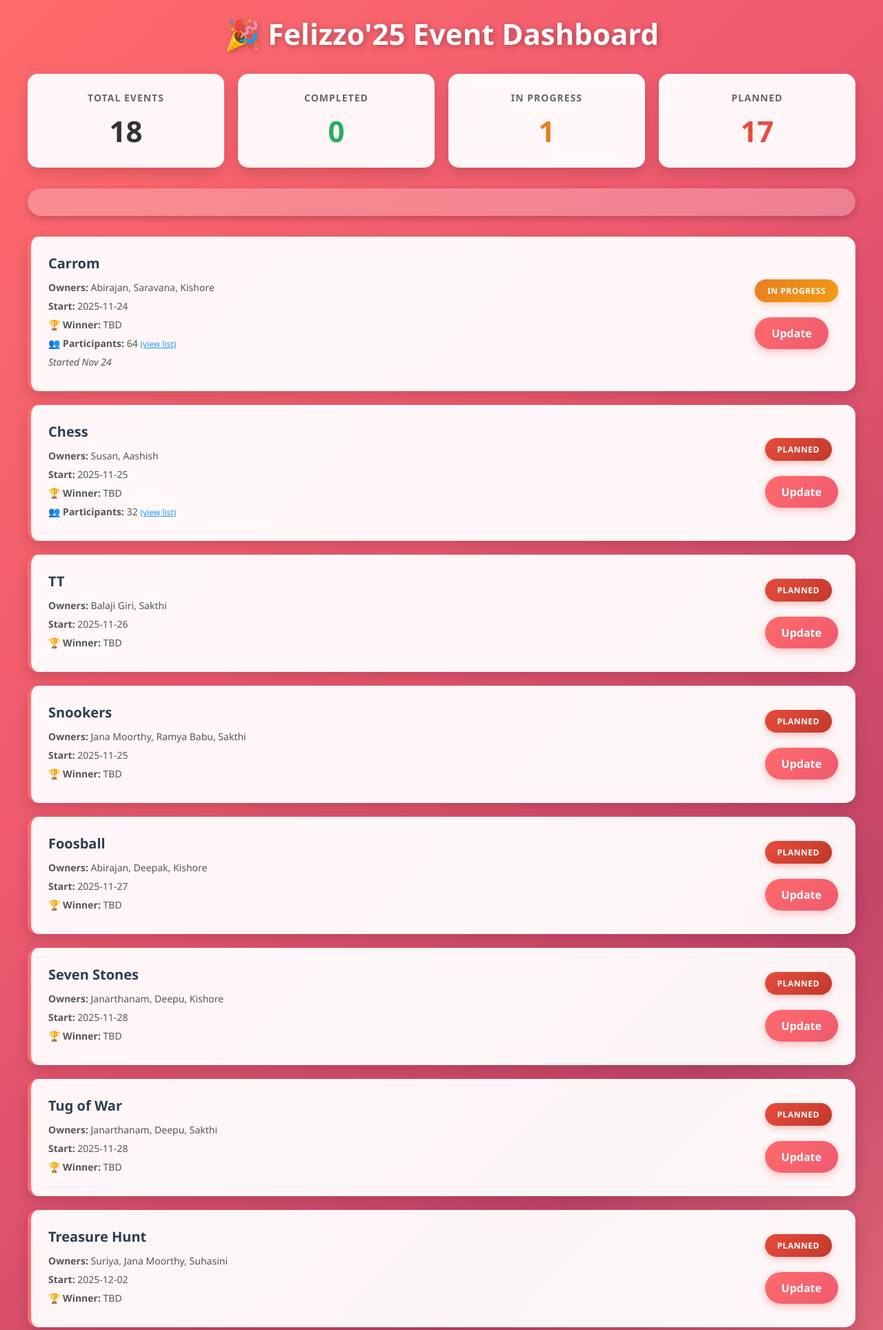
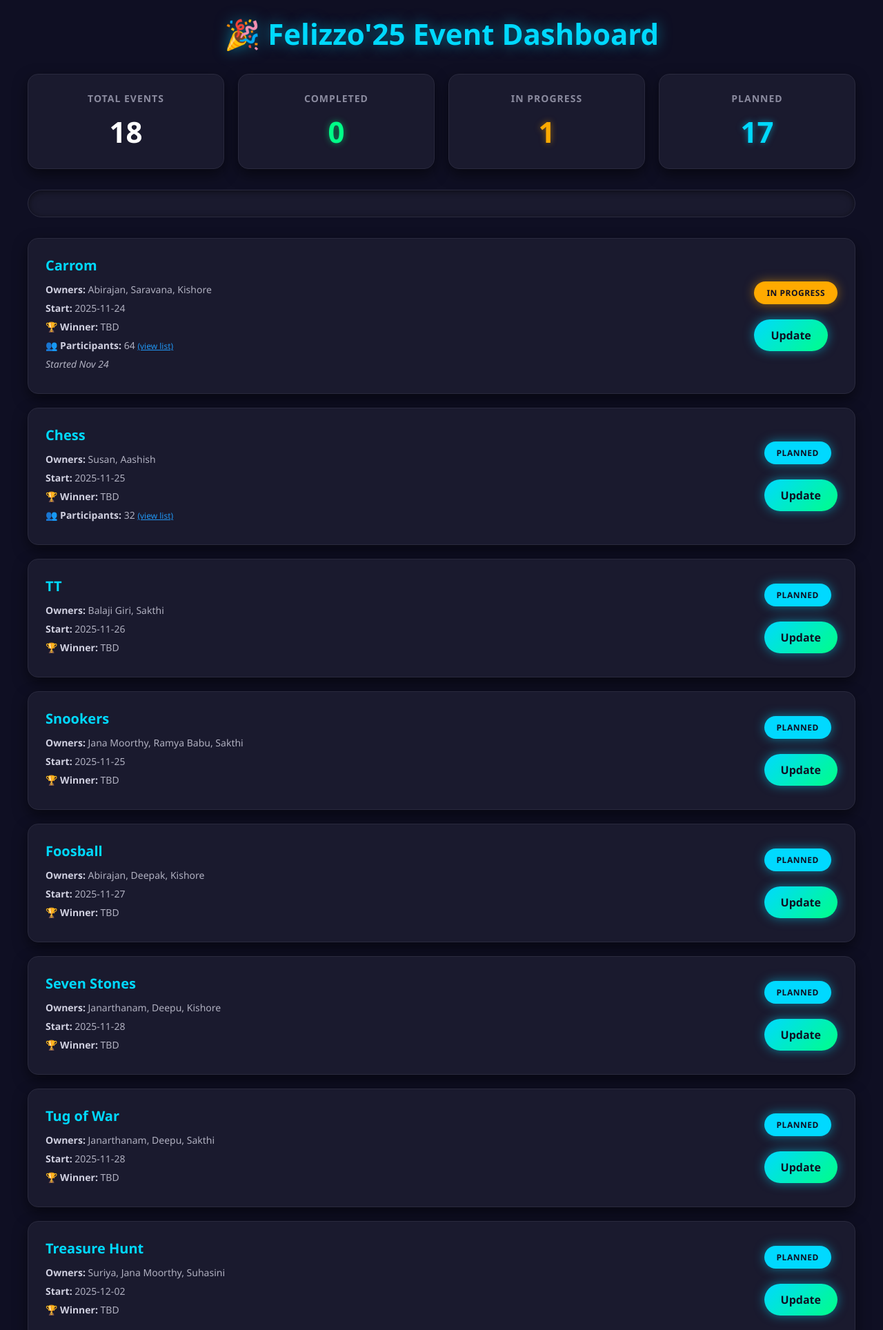
Before and after one commit to miniphotos93-boop/felizzo25-dashboard, a Flask app: page / in a window 1280 px wide. Shown: the top 1928 px of the page at 69% size. Run offline with Flask 3, Linux system fonts and the light colour scheme.

Commit message:
Apply dark mode theme with neon accents

```diff
--- a/templates/dashboard.html
+++ b/templates/dashboard.html
@@ -6,76 +6,77 @@
         * { margin: 0; padding: 0; box-sizing: border-box; }
         body {
             font-family: 'Segoe UI', Tahoma, Geneva, Verdana, sans-serif;
-            background: linear-gradient(135deg, #ff6b6b 0%, #ee5a6f 25%, #c44569 50%, #f38181 75%, #feca57 100%);
+            background: #0f0f23;
             min-height: 100vh;
             padding: 20px;
         }
         .container { max-width: 1200px; margin: 0 auto; }
         h1 {
-            color: white;
+            color: #00d9ff;
             margin-bottom: 30px;
             text-align: center;
             font-size: 42px;
-            text-shadow: 2px 2px 8px rgba(0,0,0,0.3);
+            text-shadow: 0 0 20px rgba(0, 217, 255, 0.5);
             animation: fadeIn 0.5s;
         }
         @keyframes fadeIn { from { opacity: 0; transform: translateY(-20px); } to { opacity: 1; transform: translateY(0); } }
         .stats { display: grid; grid-template-columns: repeat(4, 1fr); gap: 20px; margin-bottom: 30px; }
         .stat-card {
-            background: rgba(255, 255, 255, 0.95);
+            background: #1a1a2e;
             padding: 25px;
             border-radius: 15px;
-            box-shadow: 0 8px 20px rgba(0,0,0,0.15);
+            box-shadow: 0 8px 20px rgba(0,0,0,0.5);
             text-align: center;
             transition: transform 0.3s, box-shadow 0.3s;
-            backdrop-filter: blur(10px);
+            border: 1px solid #2a2a3e;
         }
-        .stat-card:hover { transform: translateY(-5px); box-shadow: 0 12px 30px rgba(0,0,0,0.25); }
-        .stat-card h3 { color: #666; font-size: 14px; margin-bottom: 10px; text-transform: uppercase; letter-spacing: 1px; }
-        .stat-card .number { font-size: 42px; font-weight: bold; color: #333; }
-        .completed { color: #27ae60 !important; }
-        .in-progress { color: #e67e22 !important; }
-        .planned { color: #e74c3c !important; }
+        .stat-card:hover { transform: translateY(-5px); box-shadow: 0 12px 30px rgba(0, 217, 255, 0.3); }
+        .stat-card h3 { color: #8b8b9f; font-size: 14px; margin-bottom: 10px; text-transform: uppercase; letter-spacing: 1px; }
+        .stat-card .number { font-size: 42px; font-weight: bold; color: #fff; }
+        .completed { color: #00ff88 !important; text-shadow: 0 0 10px rgba(0, 255, 136, 0.5); }
+        .in-progress { color: #ffaa00 !important; text-shadow: 0 0 10px rgba(255, 170, 0, 0.5); }
+        .planned { color: #00d9ff !important; text-shadow: 0 0 10px rgba(0, 217, 255, 0.5); }
         .progress-bar {
-            background: rgba(255,255,255,0.25);
+            background: #1a1a2e;
             height: 40px;
             border-radius: 20px;
             overflow: hidden;
             margin-bottom: 30px;
-            box-shadow: 0 4px 12px rgba(0,0,0,0.2);
-            backdrop-filter: blur(10px);
+            box-shadow: inset 0 2px 10px rgba(0,0,0,0.5);
+            border: 1px solid #2a2a3e;
         }
         .progress-fill {
-            background: linear-gradient(90deg, #f39c12, #e67e22, #d35400);
+            background: linear-gradient(90deg, #00ff88, #00d9ff);
             height: 100%;
             display: flex;
             align-items: center;
             justify-content: center;
-            color: white;
+            color: #0f0f23;
             font-weight: bold;
             font-size: 16px;
             transition: width 0.5s ease;
-            box-shadow: inset 0 2px 4px rgba(0,0,0,0.2);
+            box-shadow: 0 0 20px rgba(0, 255, 136, 0.5);
             white-space: nowrap;
             overflow: hidden;
         }
         .events-grid { display: grid; gap: 20px; }
         .event-card {
-            background: rgba(255, 255, 255, 0.95);
+            background: #1a1a2e;
             padding: 25px;
             border-radius: 15px;
-            box-shadow: 0 8px 20px rgba(0,0,0,0.15);
+            box-shadow: 0 8px 20px rgba(0,0,0,0.5);
             display: grid;
             grid-template-columns: 1fr auto;
             gap: 20px;
             align-items: center;
             transition: transform 0.3s, box-shadow 0.3s;
-            border-left: 5px solid #ff6b6b;
-            backdrop-filter: blur(10px);
+            border-left: 5px solid #00d9ff;
+            border: 1px solid #2a2a3e;
         }
-        .event-card:hover { transform: translateX(5px); box-shadow: 0 12px 30px rgba(0,0,0,0.25); }
-        .event-info h3 { color: #2c3e50; margin-bottom: 12px; font-size: 20px; }
-        .event-info p { color: #555; margin: 8px 0; font-size: 14px; }
+        .event-card:hover { transform: translateX(5px); box-shadow: 0 12px 30px rgba(0, 217, 255, 0.3); }
+        .event-info h3 { color: #00d9ff; margin-bottom: 12px; font-size: 20px; }
+        .event-info p { color: #b0b0c0; margin: 8px 0; font-size: 14px; }
+        .event-info p strong { color: #d0d0e0; }
         .status-badge {
             display: inline-block;
             padding: 8px 18px;
@@ -85,13 +86,13 @@
             text-transform: uppercase;
             letter-spacing: 0.5px;
         }
-        .status-completed { background: linear-gradient(135deg, #27ae60, #2ecc71); color: white; box-shadow: 0 4px 8px rgba(39,174,96,0.3); }
-        .status-in-progress { background: linear-gradient(135deg, #e67e22, #f39c12); color: white; box-shadow: 0 4px 8px rgba(230,126,34,0.3); }
-        .status-planned { background: linear-gradient(135deg, #e74c3c, #c0392b); color: white; box-shadow: 0 4px 8px rgba(231,76,60,0.3); }
+        .status-completed { background: #00ff88; color: #0f0f23; box-shadow: 0 0 15px rgba(0, 255, 136, 0.5); }
+        .status-in-progress { background: #ffaa00; color: #0f0f23; box-shadow: 0 0 15px rgba(255, 170, 0, 0.5); }
+        .status-planned { background: #00d9ff; color: #0f0f23; box-shadow: 0 0 15px rgba(0, 217, 255, 0.5); }
         .btn {
             padding: 12px 24px;
-            background: linear-gradient(135deg, #ff6b6b, #ee5a6f);
-            color: white;
+            background: linear-gradient(135deg, #00d9ff, #00ff88);
+            color: #0f0f23;
             border: none;
             border-radius: 25px;
             cursor: pointer;
@@ -99,9 +100,9 @@
             display: inline-block;
             font-weight: bold;
             transition: transform 0.2s, box-shadow 0.2s;
-            box-shadow: 0 4px 12px rgba(255,107,107,0.4);
+            box-shadow: 0 0 15px rgba(0, 217, 255, 0.5);
         }
-        .btn:hover { transform: scale(1.05); box-shadow: 0 6px 16px rgba(255,107,107,0.6); }
+        .btn:hover { transform: scale(1.05); box-shadow: 0 0 25px rgba(0, 217, 255, 0.8); }
     </style>
 </head>
 <body>
```
